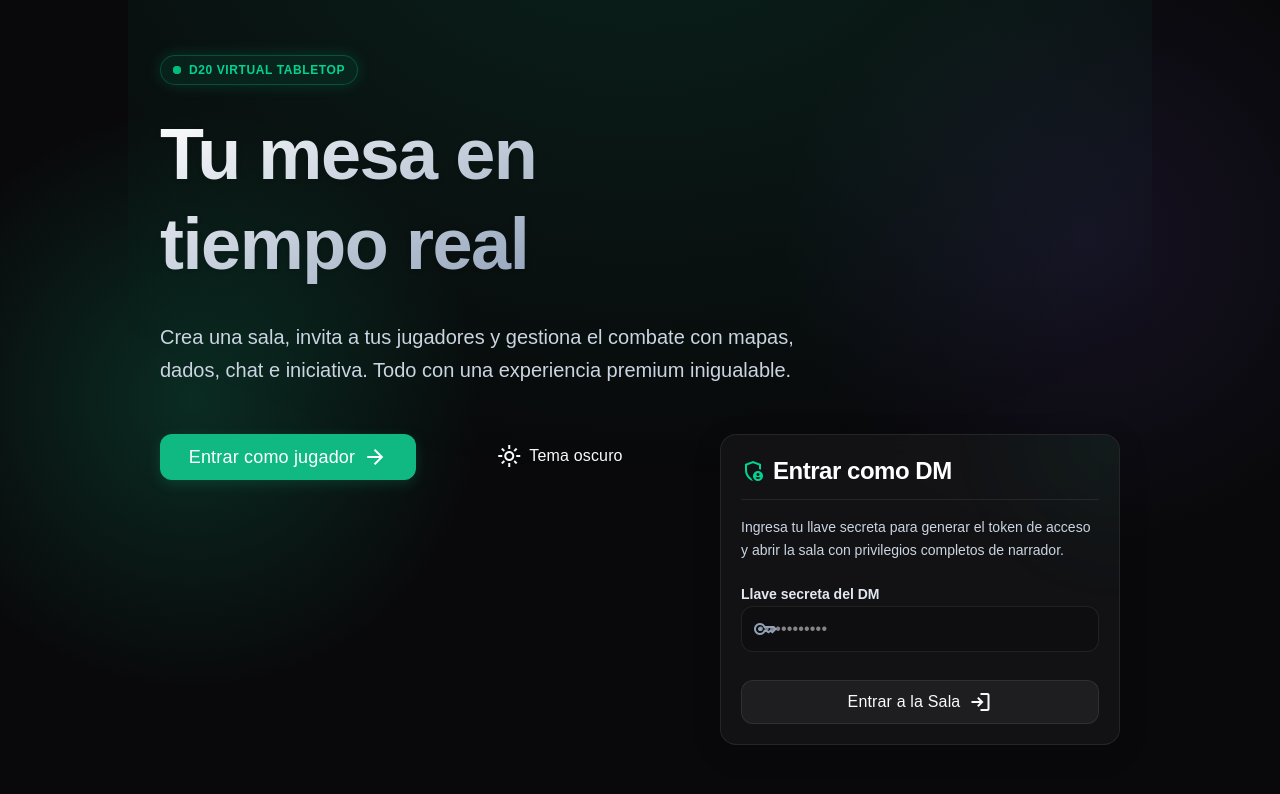
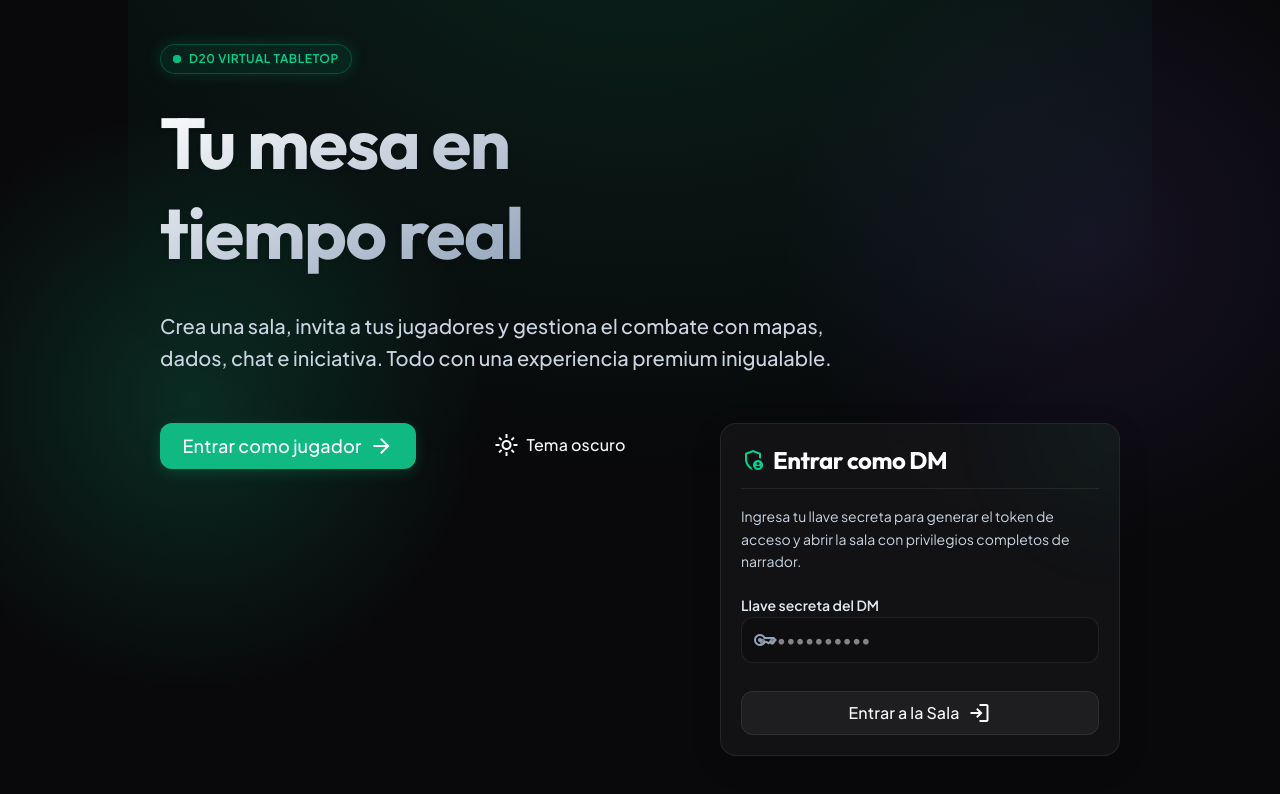
Before and after one commit to dannielnavas/d20-new, an Angular app: page / in a window 1280 px wide. Shown: the top 794 px of the page. Built offline with nearby package versions, Linux system fonts and the light colour scheme.

Commit message:
feat: import CommonModule into initiative and dice panels and reorder tailwindcss import in global styles

```diff
--- a/src/app/components/dice/dice-panel.component.ts
+++ b/src/app/components/dice/dice-panel.component.ts
@@ -1,3 +1,4 @@
+import { CommonModule } from '@angular/common';
 import { ChangeDetectionStrategy, Component, input, output, signal } from '@angular/core';
 
 import { DiceEntry, Role } from '../../types/room';
@@ -8,6 +9,7 @@ export type RollMode = 'normal' | 'advantage' | 'disadvantage';
 @Component({
   selector: 'app-dice-panel',
   standalone: true,
+  imports: [CommonModule],
   templateUrl: './dice-panel.component.html',
   changeDetection: ChangeDetectionStrategy.OnPush,
 })
--- a/src/app/components/initiative/initiative-panel.component.ts
+++ b/src/app/components/initiative/initiative-panel.component.ts
@@ -1,3 +1,4 @@
+import { CommonModule } from '@angular/common';
 import { ChangeDetectionStrategy, Component, computed, input, output } from '@angular/core';
 
 import { InitiativeState, Role, Token } from '../../types/room';
@@ -5,6 +6,7 @@ import { InitiativeState, Role, Token } from '../../types/room';
 @Component({
   selector: 'app-initiative-panel',
   standalone: true,
+  imports: [CommonModule],
   templateUrl: './initiative-panel.component.html',
   changeDetection: ChangeDetectionStrategy.OnPush,
 })
--- a/src/styles.css
+++ b/src/styles.css
@@ -1,5 +1,5 @@
+@import url('https://fonts.googleapis.com/css2?family=Outfit:wght@400;500;600;700&family=Plus+Jakarta+Sans:wght@400;500;600;700&display=swap');
 @import "tailwindcss";
-@import url('https://fonts.googleapis.com/css2?family=Outfit:wght@400;500;600;700&family=Plus+Jakarta+Sans:wght@400;500;600;700&display=swap');
 
 @theme {
   --font-display: "Outfit", sans-serif;
```
